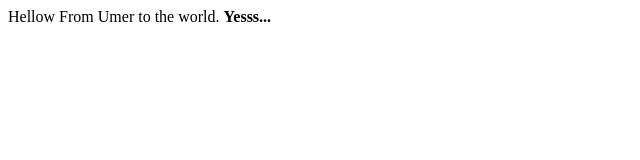
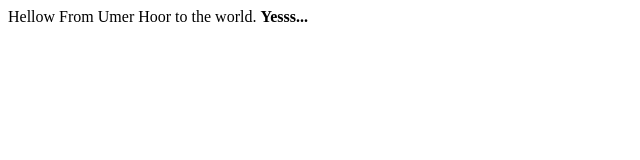
Before and after one commit to bitf12m033/bootcamp2020, a plain HTML site: page index.html in a window 1280 px wide. Shown: the full height of the page, 0-640 px from the left. Drawn offline with Linux system fonts and the light colour scheme.

Commit message:
First Push

```diff
--- a/index.html
+++ b/index.html
@@ -4,7 +4,7 @@
 	<title>BootCamp 2020</title>
 </head>
 <body>
-	 <div>Hellow From Umer to the world.
+	 <div>Hellow From Umer Hoor to the world.
 	 	<b>Yesss...</b>
 	 </div>
 </body>
```
